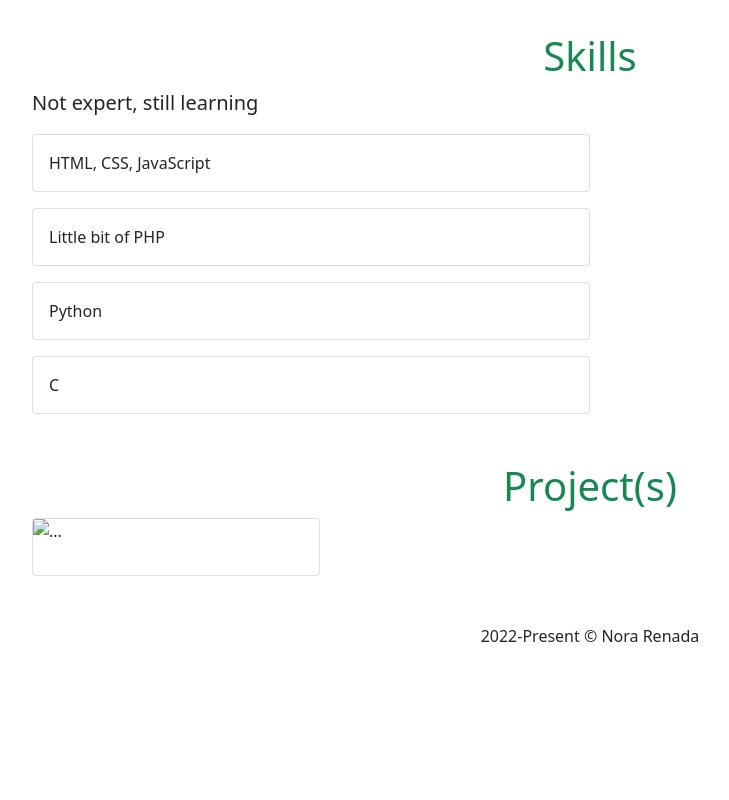
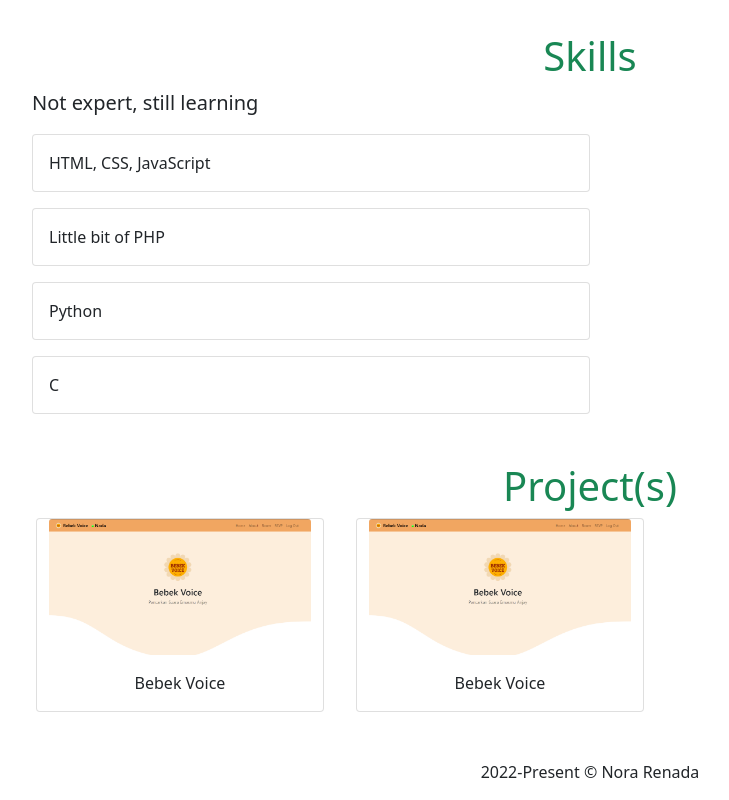
Before and after one commit to renyaw/Portofolio, a plain HTML site: page index.html in a window 1280 px wide. Shown: the part 794-1594 px from the top of the page, without its empty margins (50-779 px from the left). Before the commit the page ends 1458 px from the top, so only its background shows below. Drawn offline with nearby package versions, Linux system fonts and the light colour scheme.

Commit message:
Update index.html

```diff
--- a/index.html
+++ b/index.html
@@ -95,12 +95,21 @@
     <section id="project" class="mt-5">
       <div class="container">
         <h1 class="text-center project text-success">Project(s)</h1>
-          <div class="card project1" style="width: 18rem;">
-            <img src="..." class="card-img-top" alt="...">
+        <div class="row">
+          <div class="card project1 mx-3" style="width: 18rem;">
+            <a href="http://bebekvoice.epizy.com/"><img src="img/image.png" class="card-img-top" alt="..."></a>
             <div class="card-body">
-              <p class="card-text"></p>
+              <p class="card-text text-center">Bebek Voice</p>
             </div>
           </div>
+          <div class="card project2 mx-3" style="width: 18rem;">
+            <a href="http://bebekvoice.epizy.com/"><img src="img/image.png" class="card-img-top" alt="..."></a>
+            <div class="card-body">
+              <p class="card-text text-center">Bebek Voice</p>
+            </div>
+          </div>
+        </div>
+
       </div>
     </section>
     <!-- End ReachMe -->
```
